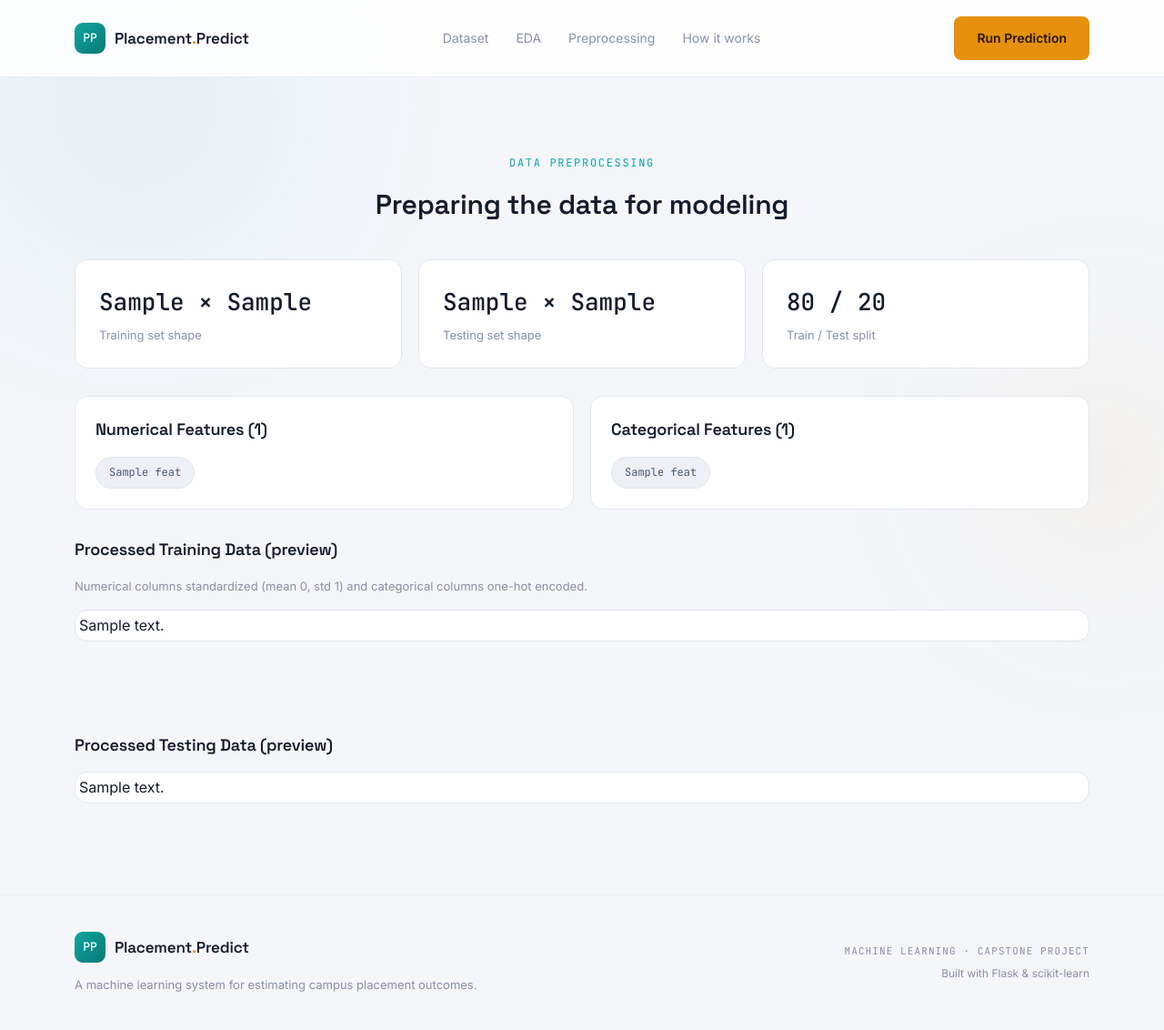
After one commit to Akshara71/Placement-Prediction-System, a Flask app: template app/templates/preprocess.html in a window 1280 px wide. The commit adds this page. Shown: the whole page at 91% size. Run offline with Flask 3, Linux system fonts and the light colour scheme; the template is opened without the code that fills it: most values are stand-ins (such as "Sample title", 1, 10 or a date in 2020).

Commit message:
Implemented new modules in preprocessing

```diff
--- a/app/app.py
+++ b/app/app.py
@@ -1,5 +1,11 @@
 from flask import Flask, render_template, request
 from src.data.load_data import load_data, get_summary
+from src.data.preprocess import (
+    split_data,
+    identify_features,
+    standardize_data,
+    one_hot_encode_data
+)
 
 app = Flask(__name__)
 
@@ -43,6 +49,25 @@ def eda():
     return render_template("eda.html")
 
 
+@app.route('/preprocess')
+def preprocess():
+    df = load_data()
+    X_train, X_test, y_train, y_test = split_data(df)
+    numerical_features, categorical_features = identify_features(X_train)
+    X_train, X_test, scaler = standardize_data(X_train, X_test, numerical_features)
+    X_train, X_test, encoder = one_hot_encode_data(X_train, X_test, categorical_features)
+
+    return render_template(
+        "preprocess.html",
+        numerical_features=numerical_features,
+        categorical_features=categorical_features,
+        train_shape=X_train.shape,
+        test_shape=X_test.shape,
+        train_preview=X_train.head().to_html(index=False, classes="data-table"),
+        test_preview=X_test.head().to_html(index=False, classes="data-table")
+    )
+
+
 @app.route('/predict')
 def predict():
     return "Prediction form coming soon."
--- a/app/static/css/style.css
+++ b/app/static/css/style.css
@@ -898,3 +898,33 @@ a {
 @media (max-width: 800px) {
     .eda-grid { grid-template-columns: 1fr; }
 }
+
+/* ============================================================
+   PREPROCESSING PAGE
+   ============================================================ */
+
+.feature-lists {
+    max-width: var(--max-width);
+    margin: 0 auto;
+    padding: 0 32px 30px;
+    display: grid;
+    grid-template-columns: repeat(2, 1fr);
+    gap: 18px;
+}
+
+.feature-list-card {
+    background: var(--bg-panel);
+    border: 1px solid var(--border);
+    border-radius: var(--radius-md);
+    padding: 22px;
+}
+
+.feature-tags {
+    display: flex;
+    flex-wrap: wrap;
+    gap: 8px;
+}
+
+@media (max-width: 700px) {
+    .feature-lists { grid-template-columns: 1fr; }
+}
--- a/app/templates/base.html
+++ b/app/templates/base.html
@@ -23,8 +23,8 @@
             <nav class="site-nav">
                 <a href="{{ url_for('dataset') }}" class="nav-link">Dataset</a>
                 <a href="{{ url_for('eda') }}" class="nav-link">EDA</a>
+                <a href="{{ url_for('preprocess') }}" class="nav-link">Preprocessing</a>
                 <a href="#how-it-works" class="nav-link">How it works</a>
-                <a href="#features" class="nav-link">Features</a>
             </nav>
             <a href="{{ url_for('predict') }}" class="btn btn-primary nav-cta">Run Prediction</a>
         </div>
--- /dev/null
+++ b/app/templates/preprocess.html
@@ -0,0 +1,65 @@
+{% extends "base.html" %}
+
+{% block title %}Placement Prediction System · Preprocessing{% endblock %}
+
+{% block content %}
+
+    <section class="section-head" data-reveal>
+        <span class="eyebrow">DATA PREPROCESSING</span>
+        <h2 class="section-title">Preparing the data for modeling</h2>
+    </section>
+
+    <section class="dataset-summary" data-reveal>
+        <div class="summary-grid">
+            <div class="summary-card">
+                <span class="summary-value">{{ train_shape[0] }} × {{ train_shape[1] }}</span>
+                <span class="summary-label">Training set shape</span>
+            </div>
+            <div class="summary-card">
+                <span class="summary-value">{{ test_shape[0] }} × {{ test_shape[1] }}</span>
+                <span class="summary-label">Testing set shape</span>
+            </div>
+            <div class="summary-card">
+                <span class="summary-value">80 / 20</span>
+                <span class="summary-label">Train / Test split</span>
+            </div>
+        </div>
+    </section>
+
+    <section class="feature-lists" data-reveal>
+        <div class="feature-list-card">
+            <h3 class="preview-title">Numerical Features ({{ numerical_features|length }})</h3>
+            <div class="feature-tags">
+                {% for feat in numerical_features %}
+                <span class="stack-badge">{{ feat }}</span>
+                {% endfor %}
+            </div>
+        </div>
+        <div class="feature-list-card">
+            <h3 class="preview-title">Categorical Features ({{ categorical_features|length }})</h3>
+            <div class="feature-tags">
+                {% for feat in categorical_features %}
+                <span class="stack-badge">{{ feat }}</span>
+                {% endfor %}
+            </div>
+        </div>
+    </section>
+
+    <section class="dataset-preview" data-reveal>
+        <h3 class="preview-title">Processed Training Data (preview)</h3>
+        <p class="chart-desc" style="margin-bottom:16px;">
+            Numerical columns standardized (mean 0, std 1) and categorical columns one-hot encoded.
+        </p>
+        <div class="table-wrap">
+            {{ train_preview | safe }}
+        </div>
+    </section>
+
+    <section class="dataset-preview" data-reveal>
+        <h3 class="preview-title">Processed Testing Data (preview)</h3>
+        <div class="table-wrap">
+            {{ test_preview | safe }}
+        </div>
+    </section>
+
+{% endblock %}
```
Also changed, not shown: src/data/preprocess.py (+141 -15 lines).
